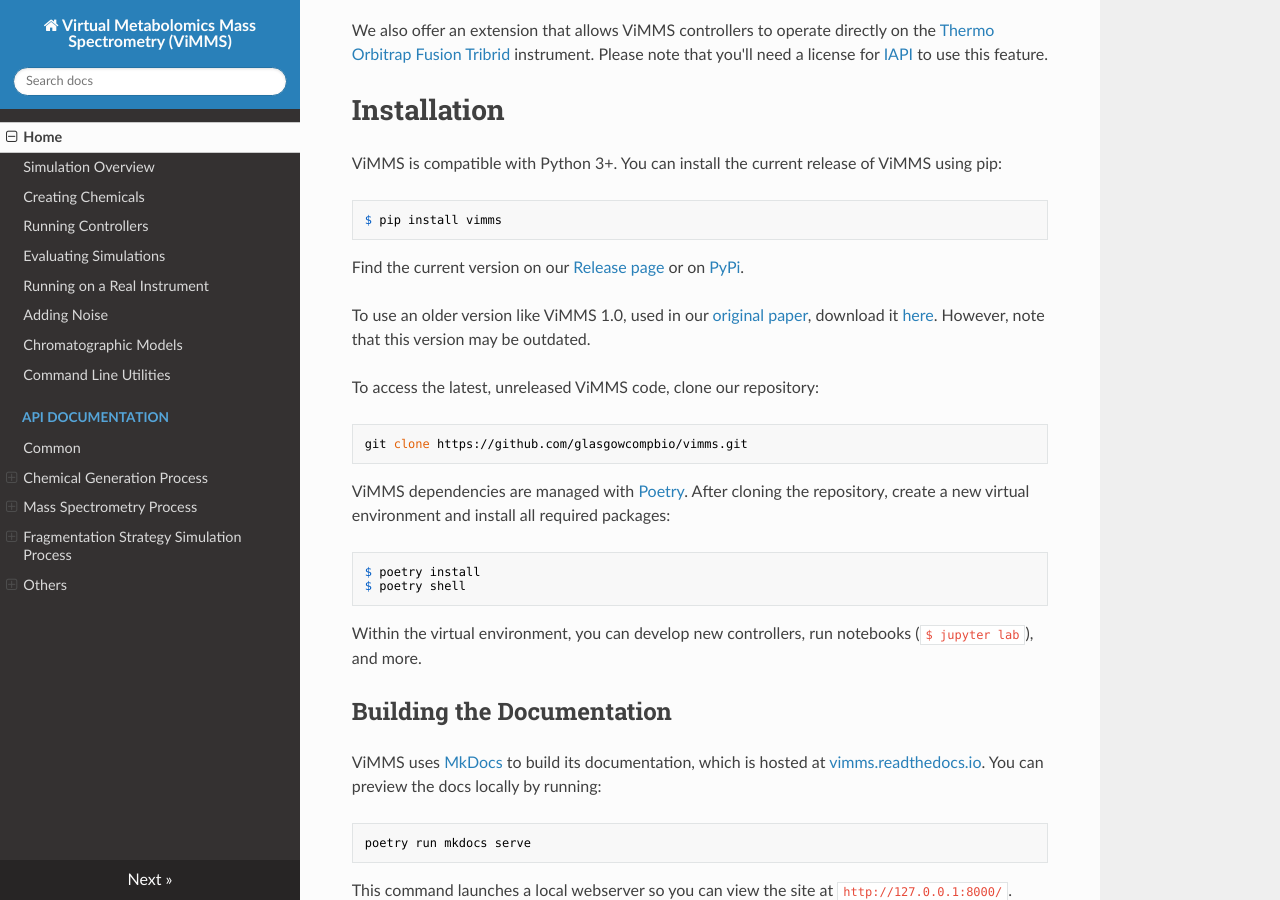
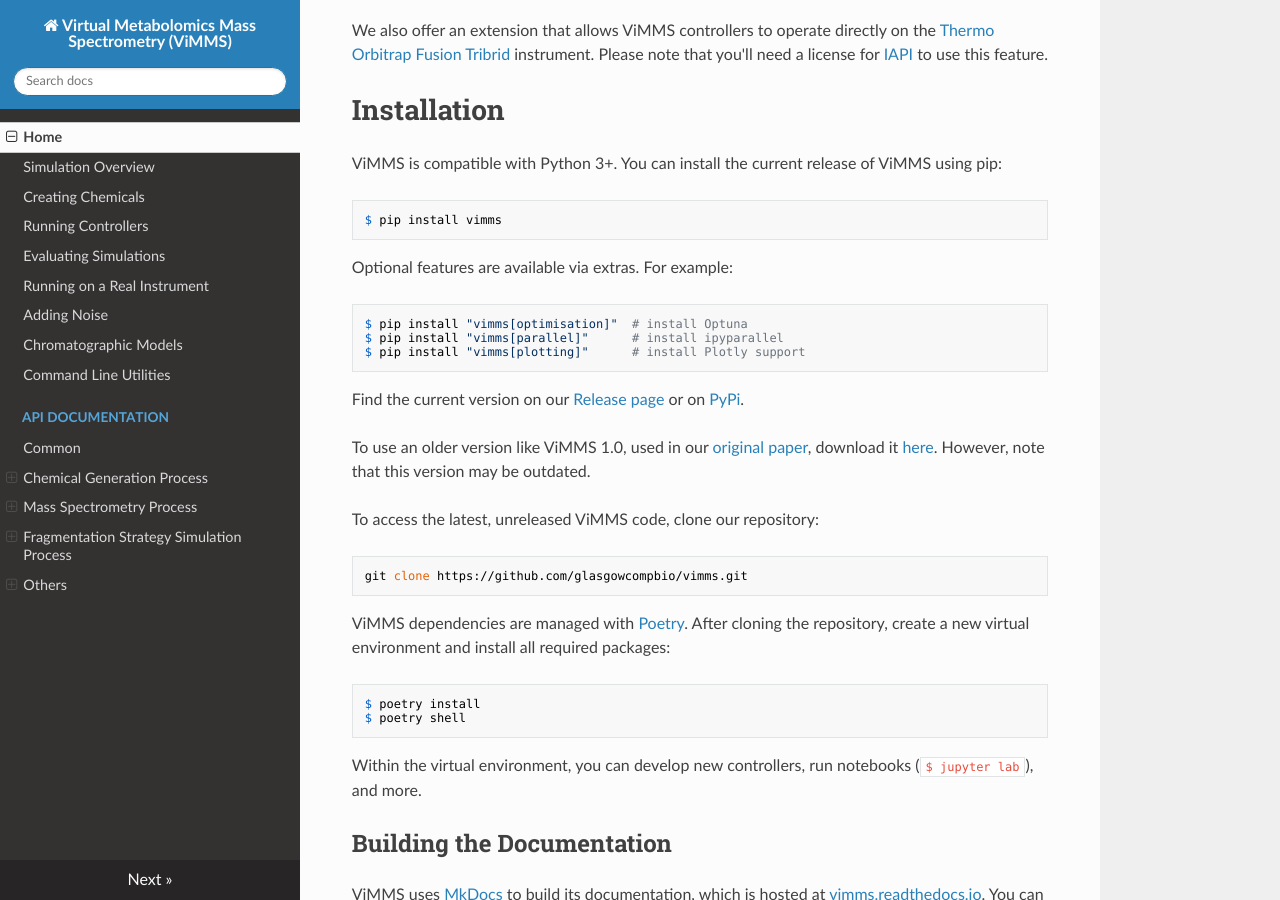
Before and after one commit to glasgowcompbio/vimms, an MkDocs documentation site: the page built from docs/README.md, in a window 1280 px wide and 900 px high, scrolled down 357 px. Built offline with MkDocs 1.6.1, drawn with Linux system fonts in a browser that asks for light colours; nearby versions of some CDN libraries.

Commit message:
Make heavy dependencies optional

````diff
--- a/docs/README.md
+++ b/docs/README.md
@@ -15,6 +15,13 @@ ViMMS is compatible with Python 3+. You can install the current release of ViMMS
 
 ```
 $ pip install vimms
+```
+
+Optional features are available via extras. For example:
+```
+$ pip install "vimms[optimisation]"  # install Optuna
+$ pip install "vimms[parallel]"      # install ipyparallel
+$ pip install "vimms[plotting]"      # install Plotly support
 ```
 
 Find the current version on our [Release page](https://github.com/glasgowcompbio/vimms/releases) or on [PyPi](https://pypi.org/project/vimms/#history).
````
Also changed, not shown: pages/installation.md (+7 -0 lines), pyproject.toml (+8 -4 lines), 1 other file.
